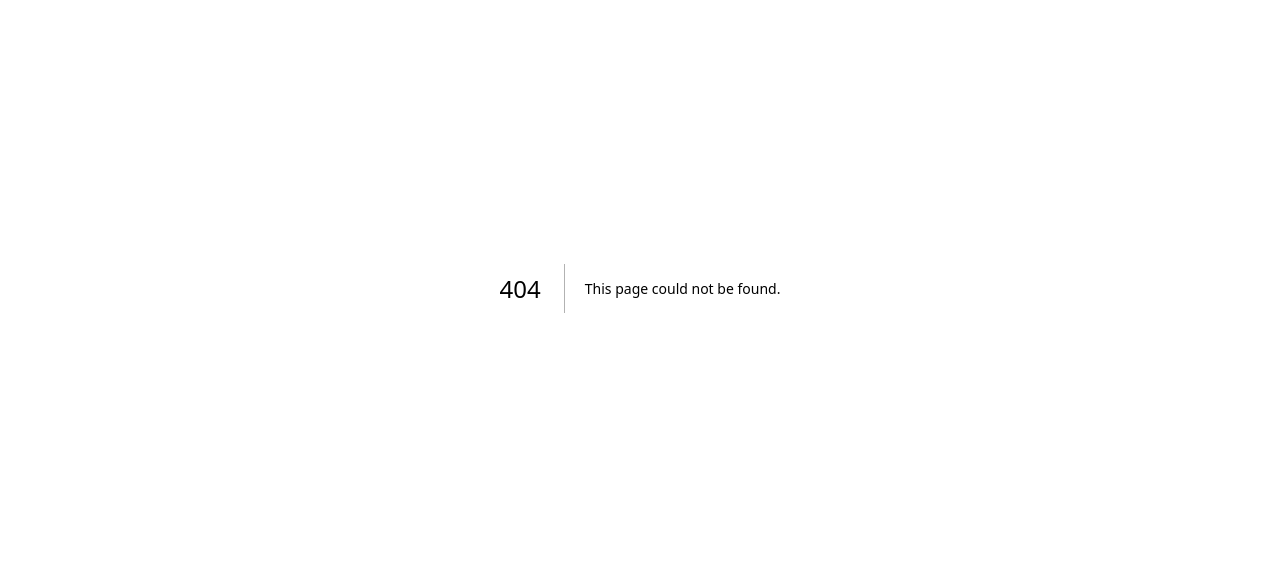
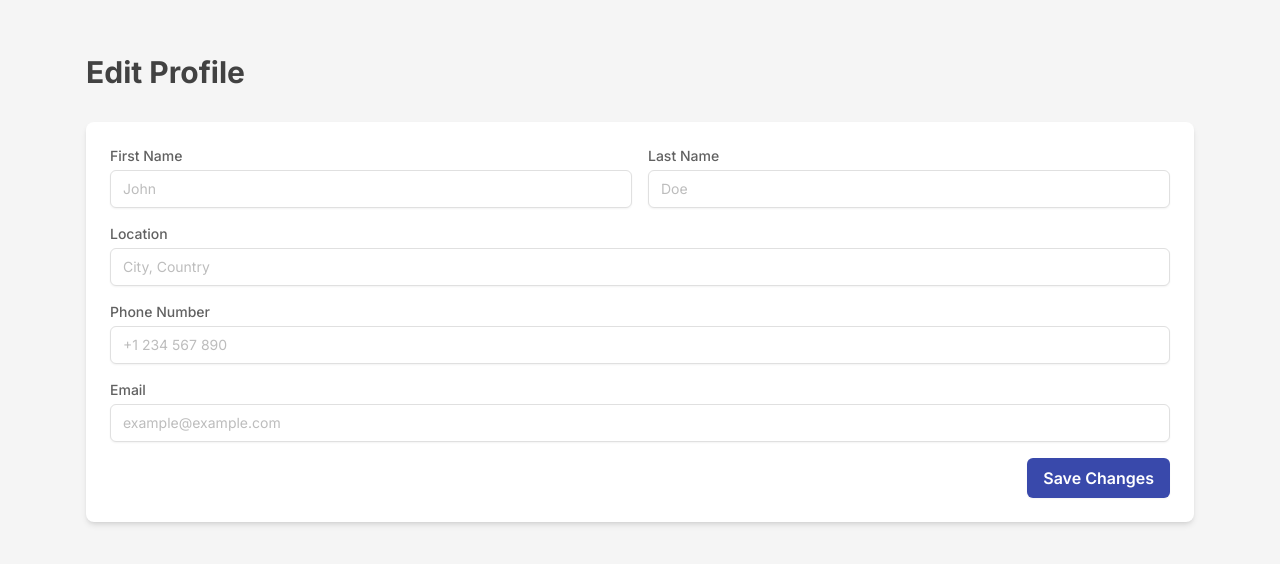
Before and after one commit to tasyaangesti/fe-iproc, a Next.js app in the folder client/: page /dashboard/edit/1 in a window 1280 px wide. Before the commit this address had no page. Shown: the part 112-676 px from the top of the page. Built offline with nearby package versions, Linux system fonts and the light colour scheme.

Commit message:
design edit

```diff
--- a/client/src/app/dashboard/[id]/page.js
+++ b/client/src/app/dashboard/[id]/page.js
@@ -3,6 +3,7 @@
 import { useQuery } from "react-query";
 import axios from "axios";
 import DetailUser from "@/components/DetailUser";
+import Link from "next/link";
 
 export default function DashboardId({ params }) {
   const { id } = params;
@@ -40,6 +41,9 @@ export default function DashboardId({ params }) {
         <h1 className="text-3xl font-bold text-gray-800 dark:text-white mb-8">
           My Profile
         </h1>
+        <div className="flex justify-end mb-4 text-blue-600 hover:underline">
+          <Link href={`/dashboard/edit/${id}`}>Edit</Link>
+        </div>
         <div className="bg-white dark:bg-gray-800 p-6 rounded-lg shadow-md">
           <DetailUser user={data} />
         </div>
--- /dev/null
+++ b/client/src/app/dashboard/edit/[id]/page.js
@@ -0,0 +1,11 @@
+"use client";
+
+import FormEdit from "@/components/FormEdit";
+
+export default function EditPage() {
+  return (
+    <div>
+      <FormEdit />
+    </div>
+  );
+}
--- /dev/null
+++ b/client/src/components/FormEdit.js
@@ -0,0 +1,102 @@
+"use client";
+
+export default function FormEdit() {
+  return (
+    <div className="w-full min-h-screen bg-gray-100 dark:bg-gray-900 flex items-center justify-center">
+      <div className="container mx-auto px-4 py-8">
+        <h1 className="text-3xl font-bold text-gray-800 dark:text-white mb-8">
+          Edit Profile
+        </h1>
+        <div className="bg-white dark:bg-gray-800 p-6 rounded-lg shadow-md">
+          <form className="space-y-4">
+            <div className="grid grid-cols-1 md:grid-cols-2 gap-4">
+              <div>
+                <label
+                  htmlFor="firstName"
+                  className="block text-sm font-medium text-gray-700 dark:text-gray-300"
+                >
+                  First Name
+                </label>
+                <input
+                  type="text"
+                  id="firstName"
+                  name="firstName"
+                  className="mt-1 block w-full px-3 py-2 border border-gray-300 rounded-md shadow-sm focus:outline-none focus:ring-indigo-500 focus:border-indigo-500 sm:text-sm"
+                  placeholder="John"
+                />
+              </div>
+              <div>
+                <label
+                  htmlFor="lastName"
+                  className="block text-sm font-medium text-gray-700 dark:text-gray-300"
+                >
+                  Last Name
+                </label>
+                <input
+                  type="text"
+                  id="lastName"
+                  name="lastName"
+                  className="mt-1 block w-full px-3 py-2 border border-gray-300 rounded-md shadow-sm focus:outline-none focus:ring-indigo-500 focus:border-indigo-500 sm:text-sm"
+                  placeholder="Doe"
+                />
+              </div>
+            </div>
+            <div>
+              <label
+                htmlFor="location"
+                className="block text-sm font-medium text-gray-700 dark:text-gray-300"
+              >
+                Location
+              </label>
+              <input
+                type="text"
+                id="location"
+                name="location"
+                className="mt-1 block w-full px-3 py-2 border border-gray-300 rounded-md shadow-sm focus:outline-none focus:ring-indigo-500 focus:border-indigo-500 sm:text-sm"
+                placeholder="City, Country"
+              />
+            </div>
+            <div>
+              <label
+                htmlFor="phoneNumber"
+                className="block text-sm font-medium text-gray-700 dark:text-gray-300"
+              >
+                Phone Number
+              </label>
+              <input
+                type="tel"
+                id="phoneNumber"
+                name="phoneNumber"
+                className="mt-1 block w-full px-3 py-2 border border-gray-300 rounded-md shadow-sm focus:outline-none focus:ring-indigo-500 focus:border-indigo-500 sm:text-sm"
+                placeholder="+1 234 567 890"
+              />
+            </div>
+            <div>
+              <label
+                htmlFor="email"
+                className="block text-sm font-medium text-gray-700 dark:text-gray-300"
+              >
+                Email
+              </label>
+              <input
+                type="email"
+                id="email"
+                name="email"
+                className="mt-1 block w-full px-3 py-2 border border-gray-300 rounded-md shadow-sm focus:outline-none focus:ring-indigo-500 focus:border-indigo-500 sm:text-sm"
+                placeholder="example@example.com"
+              />
+            </div>
+            <div className="flex justify-end mt-6">
+              <button
+                type="submit"
+                className="px-4 py-2 bg-indigo-600 text-white font-semibold rounded-md shadow-sm hover:bg-indigo-700 focus:outline-none focus:ring-2 focus:ring-indigo-500 focus:ring-offset-2"
+              >
+                Save Changes
+              </button>
+            </div>
+          </form>
+        </div>
+      </div>
+    </div>
+  );
+}
```
